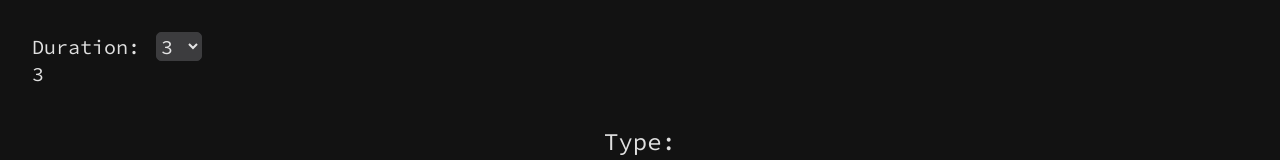
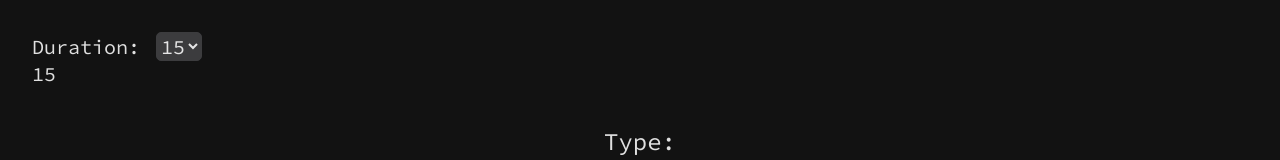
Before and after one commit to DaniPhilo/codetyping, a React (Create React App) app: page / in a window 1280 px wide. Shown: the top 160 px of the page. Built offline with nearby package versions, Linux system fonts and the light colour scheme.

Commit message:
Set default countDown to 15

```diff
--- a/src/components/Main.js
+++ b/src/components/Main.js
@@ -12,7 +12,7 @@ export default function Main() {
 
   const defaultText = Texts[1].text;
   const [text, setText] = useState(defaultText);
-  const [countDown, setCountDown] = useState(3);
+  const [countDown, setCountDown] = useState(15);
   const [wpmRatio, setWpmRatio] = useState(4);
   const [gameStarted, setGameStarted] = useState(false);
   const [isGameOver, setIsGameOver] = useState(false);
@@ -24,7 +24,7 @@ export default function Main() {
 
   return (
     <main>
-      <OptionsBox setCountDown={setCountDown} setWpmRatio={setWpmRatio} />
+      <OptionsBox setCountDown={setCountDown} setWpmRatio={setWpmRatio} isGameOver={isGameOver} />
 
       <Counter gameStarted={gameStarted} setGameStarted={setGameStarted} countDown={countDown} setCountDown={setCountDown} setIsGameOver={setIsGameOver} />
 
--- a/src/components/OptionsBox.js
+++ b/src/components/OptionsBox.js
@@ -1,18 +1,18 @@
 import React from 'react';
 import '../assets/styles/OptionsBox.css';
 
-export default function OptionsBox({ setCountDown, setWpmRatio }) {
+export default function OptionsBox({ setCountDown, setWpmRatio, isGameOver }) {
 
     const handleChange = (event) => {
         setCountDown(Number(event.target.value));
         setWpmRatio(60 / Number(event.target.value));
+        if (isGameOver) return event.target.value = 15;
     }
 
     return (
         <div className='options-box'>
             <label htmlFor="select-countdown">Duration:</label>
-            <select id="select-countdown" defaultValue={3} onChange={handleChange}>
-                <option value="3">3</option>
+            <select id="select-countdown" defaultValue={15} onChange={handleChange}>
                 <option value="15">15</option>
                 <option value="30">30</option>
                 <option value="45">45</option>
--- a/src/components/Results.js
+++ b/src/components/Results.js
@@ -5,7 +5,7 @@ export default function Results({ userResults, setIsGameOver, setCountDown }) {
 
     const closeModal = () => {
         setIsGameOver(false);
-        setCountDown(3);
+        setCountDown(15);
     }
 
     return (
```
